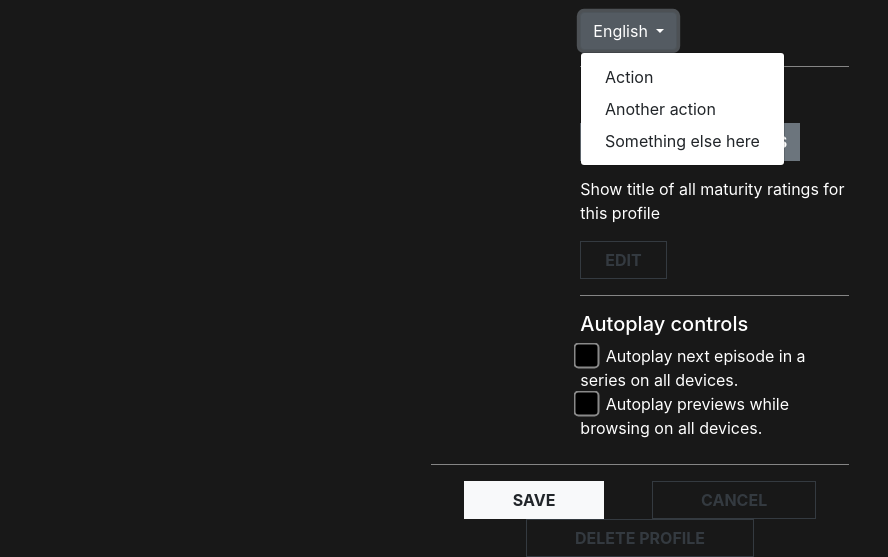
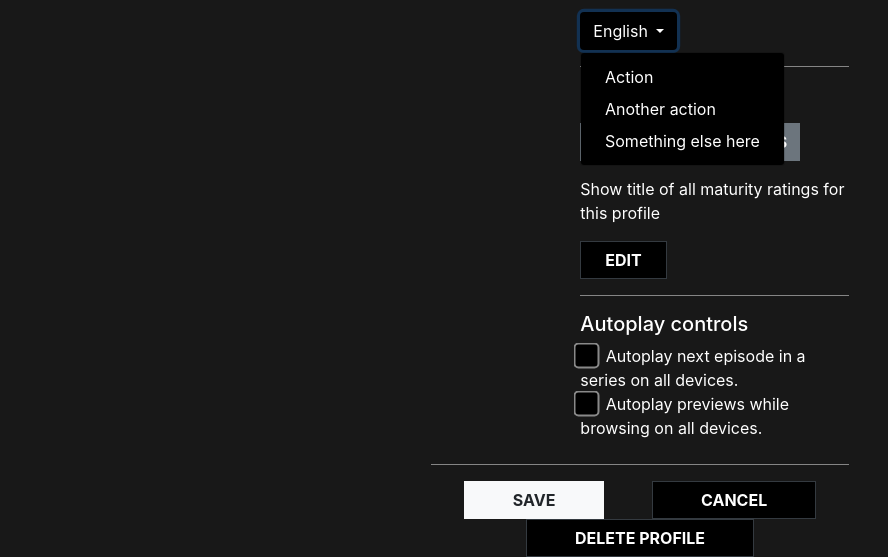
Before and after one commit to slavkojos/W3-D5-Netflix-Clone, a plain HTML site: page pages/profile.html in a window 1280 px wide. Both pictures are taken after a click on the button "English". Shown: the part 261-818 px from the top of the page, without its empty margins (0-888 px from the left). Drawn offline with nearby package versions, Linux system fonts and the light colour scheme.

Commit message:
some fixes

```diff
--- a/pages/profile.html
+++ b/pages/profile.html
@@ -40,7 +40,7 @@
           <p class="text-white">Language:</p>
           <div class="dropdown">
             <a
-              class="btn btn-secondary dropdown-toggle"
+              class="btn dropdown-toggle black text-white"
               href="#"
               role="button"
               id="dropdownMenuLink"
@@ -51,10 +51,17 @@
               English
             </a>
 
-            <div class="dropdown-menu" aria-labelledby="dropdownMenuLink">
-              <a class="dropdown-item" href="#">Action</a>
-              <a class="dropdown-item" href="#">Another action</a>
-              <a class="dropdown-item" href="#">Something else here</a>
+            <div
+              class="dropdown-menu black text-white"
+              aria-labelledby="dropdownMenuLink"
+            >
+              <a class="dropdown-item black text-white" href="#">Action</a>
+              <a class="dropdown-item black text-white" href="#"
+                >Another action</a
+              >
+              <a class="dropdown-item black text-white" href="#"
+                >Something else here</a
+              >
             </div>
           </div>
           <hr />
@@ -70,7 +77,7 @@
           </p>
           <button
             type="button"
-            class="btn btn-outline-dark px-4 rounded-0 font-weight-bold"
+            class="btn btn-outline-dark px-4 rounded-0 font-weight-bold black text-white"
           >
             EDIT
           </button>
@@ -97,13 +104,13 @@
         </button>
         <button
           type="button"
-          class="d-block btn btn-outline-dark font-weight-bold px-5 rounded-0"
+          class="d-block btn btn-outline-dark font-weight-bold px-5 rounded-0 black text-white"
         >
           CANCEL
         </button>
         <button
           type="button"
-          class="d-block btn btn-outline-dark font-weight-bold px-5 rounded-0"
+          class="d-block btn btn-outline-dark font-weight-bold px-5 rounded-0 black text-white"
         >
           DELETE PROFILE
         </button>
--- a/styles.css
+++ b/styles.css
@@ -60,3 +60,7 @@
   transform: scale(2);
   filter: invert(100%);
 }
+
+.black {
+  background-color: black;
+}
```
